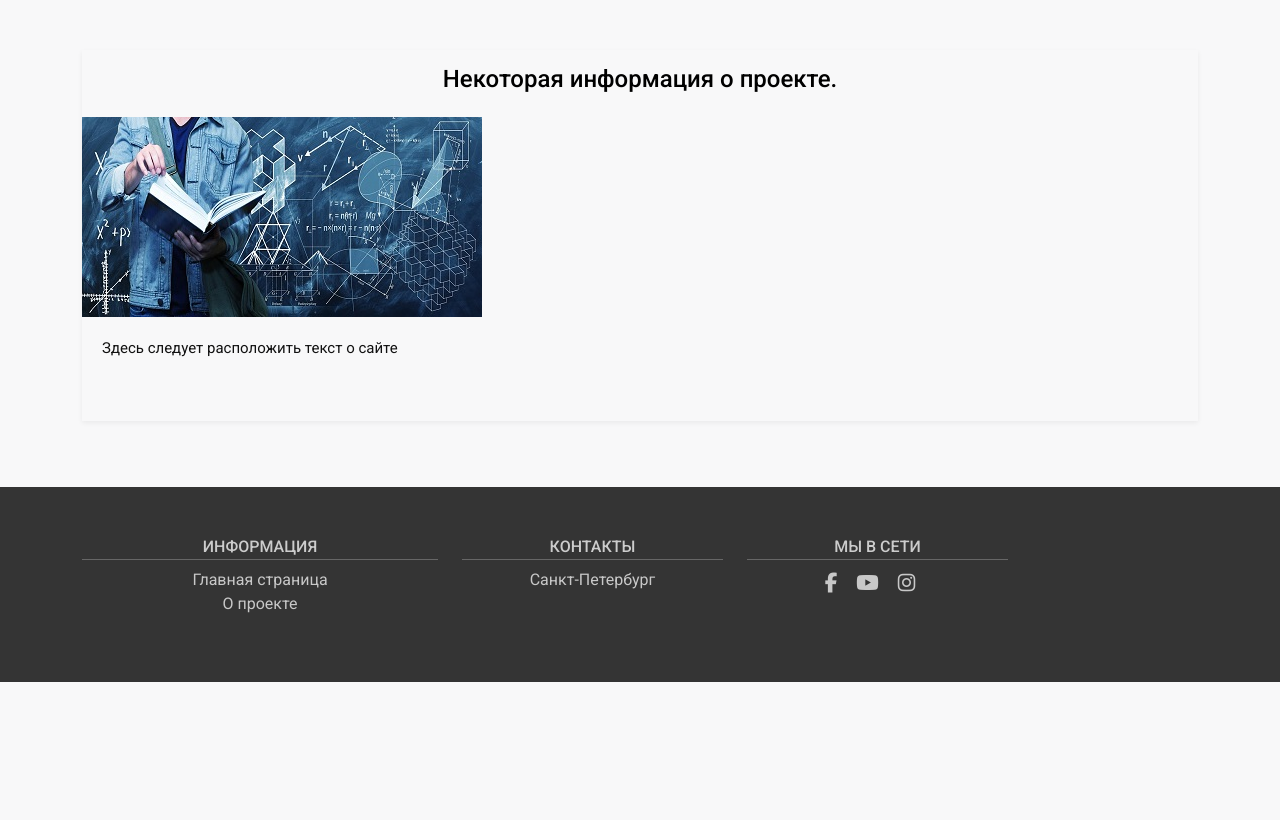
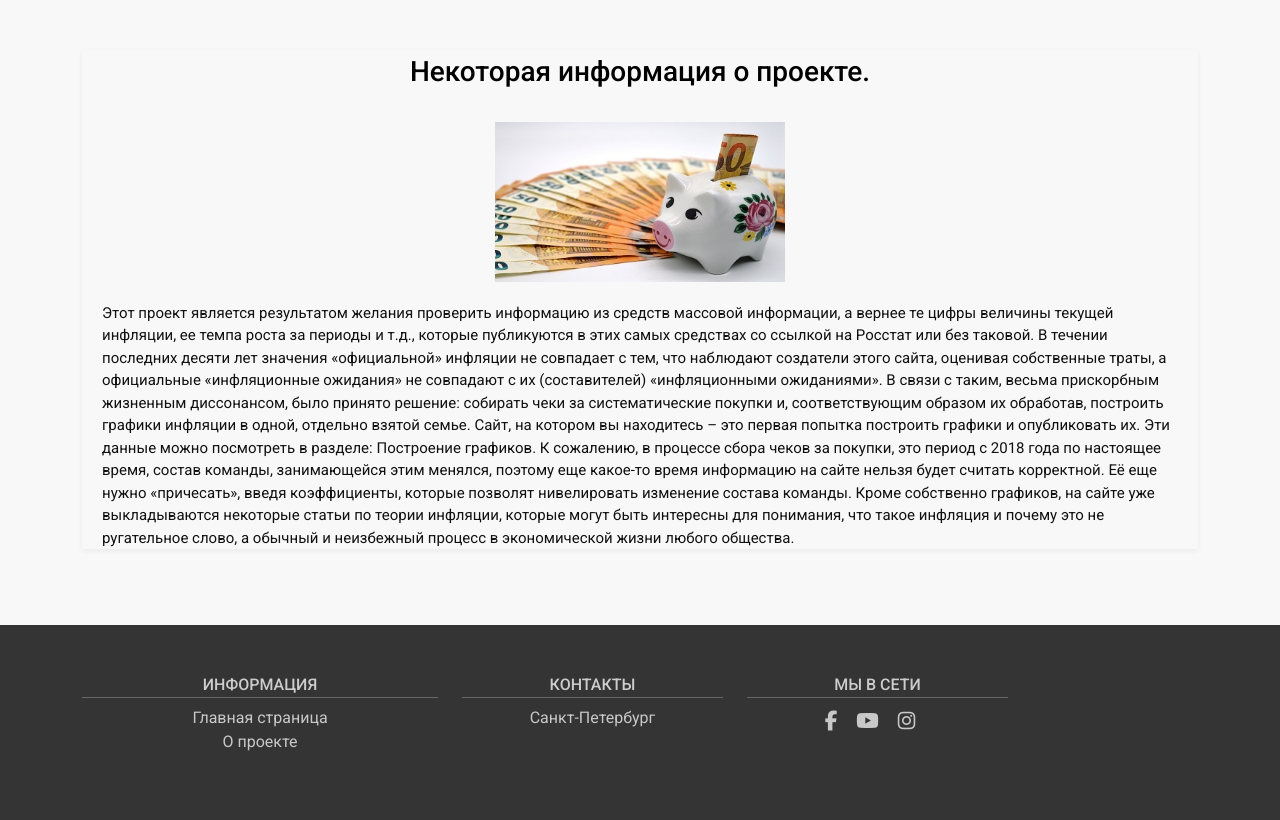
Before and after one commit to Igor2022ef/fairinflation, a Django app: page /about/ in a window 1280 px wide. Shown: the part 60-880 px from the top of the page. Before the commit the page ends 742 px from the top, so only its background shows below. Run offline with Django 4.2, Linux system fonts and the light colour scheme; data that the repository does not hold is empty; some libraries are stand-ins or nearby versions.

Commit message:
added text and pictures for all articles,  and fix a cod of template about.html

```diff
--- a/watchinflation/static/watchinflation/css/styles.css
+++ b/watchinflation/static/watchinflation/css/styles.css
@@ -104,13 +104,14 @@ a:hover {
 }
 
 .post-thumb p {
-	/*text-transform: uppercase;*/
 	padding: 3px;
 	text-align: center;
-	/*margin-right: 15px;*/
-	/*font-size: 14px;*/
 	border-bottom: 1px solid #666;
-	/*padding-bottom: 3px;*/
+}
+
+.post-thumb h3 {
+	padding: 5px;
+	text-align: center;
 }
 
 .post-thumb a {
@@ -136,7 +137,7 @@ a:hover {
 	height: 60px;
 	overflow: hidden;
 	text-align: center;
-	/*text-decoration: none;*/
+
 }
 
 .post-details p {
@@ -145,6 +146,14 @@ a:hover {
 	color: #111;
 	height: 44px;
 	overflow: hidden;
+}
+
+.post-details-post p {
+	font-size: 15px;
+	margin-bottom: 10px;
+	margin-left: 20px;
+	margin-right: 20px;
+	color: #111;
 }
 
 .post-links a {
--- a/watchinflation/templates/watchinflation/about.html
+++ b/watchinflation/templates/watchinflation/about.html
@@ -7,15 +7,33 @@
 		<div class="container">
             <div class="row">
                 <div class="col-lg-12 col-sm-12 mb-12">
-                    <div class="post-card">
-						<div class="post-page-about">
-                            <h6>
+                     <div class="post-card">
+						<div class="post-thumb">
+                           <h3>
                             Некоторая информация о проекте.
-                            </h6>
-                <a href="#"><img src="{% static 'watchinflation/images/imgPost1.jpg' %}" alt=""></a>
+                            </h3>
+                <a href="#"><img src="{% static 'watchinflation/images/imgPost6.jpg' %}" alt=""></a>
 						</div>
-                    <div class="post-details">
-                        <p>Здесь следует расположить текст о сайте</p>
+                    <div class="post-details-post">
+                        <p>Этот проект является результатом желания проверить информацию из средств массовой информации,
+                            а вернее те цифры величины текущей инфляции, ее темпа роста за периоды и т.д.,
+                            которые публикуются в этих самых средствах со ссылкой на Росстат или без таковой.
+                            В течении последних десяти лет значения «официальной» инфляции не совпадает с тем,
+                            что наблюдают создатели этого сайта, оценивая собственные траты, а официальные «инфляционные
+                            ожидания» не совпадают с их (составителей) «инфляционными ожиданиями». В связи с таким,
+                            весьма прискорбным жизненным диссонансом, было принято решение: собирать чеки за
+                            систематические покупки и, соответствующим образом их обработав, построить графики инфляции
+                            в одной, отдельно взятой семье.
+                            Сайт, на котором вы находитесь – это первая попытка построить графики и опубликовать их.
+                            Эти данные можно посмотреть в разделе: Построение графиков.
+                            К сожалению, в процессе сбора чеков за покупки, это период с 2018 года по настоящее время,
+                            состав команды, занимающейся этим менялся, поэтому еще какое-то время информацию на сайте
+                            нельзя будет считать корректной. Её еще нужно «причесать», введя коэффициенты,
+                            которые позволят нивелировать изменение состава команды.
+                            Кроме собственно графиков, на сайте уже выкладываются некоторые статьи по теории инфляции,
+                            которые могут быть интересны для понимания, что такое инфляция и почему это не ругательное
+                            слово, а обычный и неизбежный процесс в экономической жизни любого общества.
+</p>
                         </div>
                     </div>
                 </div>
--- a/watchinflation/templates/watchinflation/post.html
+++ b/watchinflation/templates/watchinflation/post.html
@@ -12,7 +12,7 @@
                 <a href="#"><img src="{{post.photo.url}}" alt=""></a>
                             {% endif %}
 						</div>
-                    <div class="post-details">
+                    <div class="post-details-post">
                         <p>{{post.content|linebreaks}}</p>
                         </div>
                     </div>
```
Also changed, not shown: media/photos/2023/09/30/imgPost1__копия.jpg (added), media/photos/2023/10/01/imgPost2.jpg (added), media/photos/2023/10/01/imgPost2_pvs0VwP.jpg (added), media/photos/2023/10/01/imgPost3.jpg (added), media/photos/2023/10/01/imgPost3_Sv65ZbO.jpg (added), media/photos/2023/10/01/imgPost4.jpg (added), media/photos/2023/10/01/imgPost5.jpg (added), watchinflation/static/watchinflation/images/imgPost6.jpg (added).
